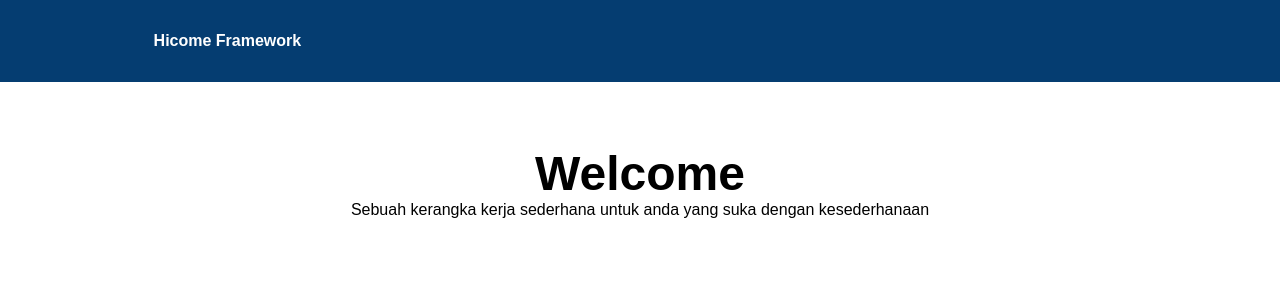
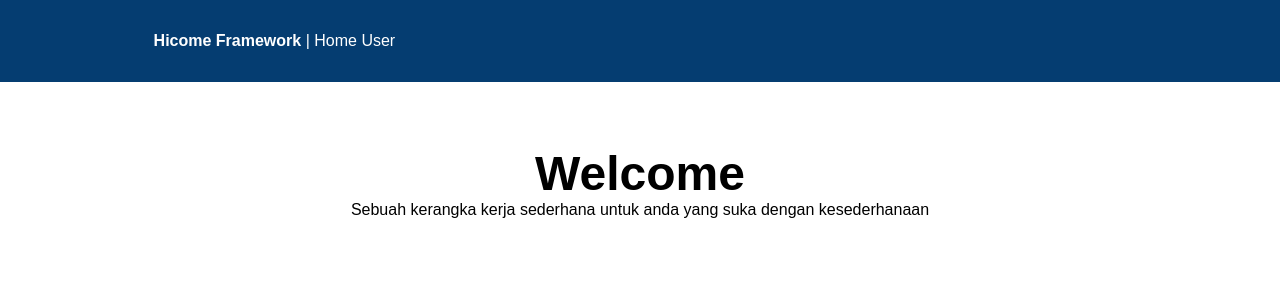
Before and after one commit to hikamabq/hicome-framework, a PHP site: the page made by app/views/home.php in a window 1280 px wide. Shown: the top 300 px of the page. Run offline with PHP 8.4, Linux system fonts and the light colour scheme; the template is opened without the code that fills it, so the values that code supplies are empty; some libraries are stand-ins or nearby versions.

Commit message:
update header

```diff
--- a/app/views/layouts/header.php
+++ b/app/views/layouts/header.php
@@ -9,7 +9,9 @@
 <body>
     <nav>
         <div class="container">
-            <b>Hicome Framework</b>
+            <b>Hicome Framework</b> |
+            <a href="<?= url ?>home">Home</a>
+            <a href="<?= url ?>user">User</a>
         </div>
     </nav>
     <div class="container">
```
